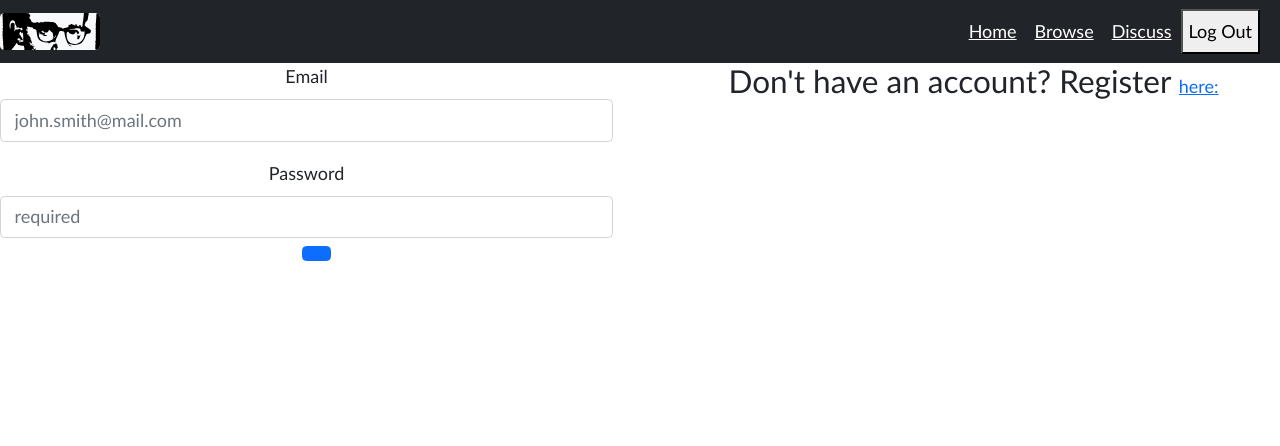
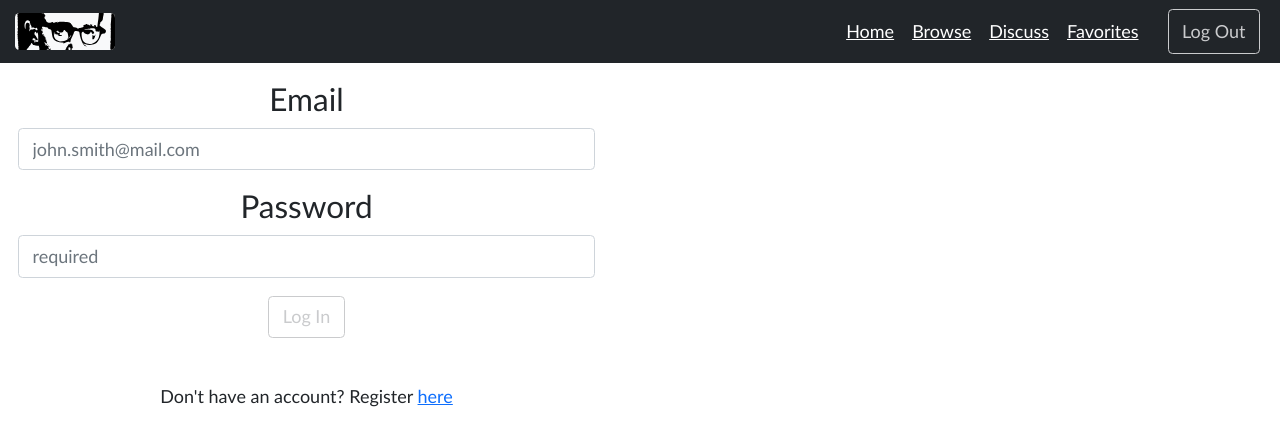
Before and after one commit to jessliuu/react-woody-allen, a React (Create React App) app: page /login in a window 1280 px wide. Shown: the top 446 px of the page. Built offline with nearby package versions, Linux system fonts and the light colour scheme; no server answers; sample sign-in values are in the browser's storage.

Commit message:
firestore db

```diff
--- a/src/App.js
+++ b/src/App.js
@@ -7,6 +7,7 @@ import LogIn from "./Views/LogIn.js";
 import NoMatch from "./Views/NoMatch.js";
 import More from "./Views/More.js";
 import Register from "./Views/Register.js";
+import Favorites from "./Views/Favorites.js";
 import { MovieContextProvider } from "./Contexts/MovieContext";
 
 // import Movies from "./Components/Movies";
@@ -33,6 +34,14 @@ function App() {
                 </ProtectedRoute>
               }
             />
+            <Route
+              path="/favorites"
+              element={
+                <ProtectedRoute>
+                  <Favorites />
+                </ProtectedRoute>
+              }
+            />
             <Route path="/browse" element={<Browse />} />
             <Route path="/browse/:title" element={<More />} />
             <Route path="/login" element={<LogIn />} />
--- a/src/Components/Movie.js
+++ b/src/Components/Movie.js
@@ -45,7 +45,7 @@ function Movie(props) {
             {title} ({year}){<score vote={5} />}
           </Card.Title> */}
           <Likes />
-          <Score vote={vote} />
+          {/* <Score vote={vote} /> */}
         </Card>
       </Col>
     </>
--- a/src/Components/Navbar/Navbar.js
+++ b/src/Components/Navbar/Navbar.js
@@ -1,3 +1,4 @@
+import { Button } from "react-bootstrap";
 import React, { useContext } from "react";
 import { Navbar, NavDropdown, Nav, Container } from "react-bootstrap";
 import { Link } from "react-router-dom";
@@ -22,6 +23,7 @@ function Navigation() {
           height="max"
           className="d-inline-block align-top bg-light rounded"
           alt="logo"
+          style={{ marginLeft: 15 }}
         />
         {/* <Link> */}
         <Navbar.Toggle
@@ -45,15 +47,20 @@ function Navigation() {
             <Link to="/discuss" className="p-2" style={{ color: "white" }}>
               Discuss
             </Link>
+            {user && (
+              <Link to="/favorites" className="p-2" style={{ color: "white" }}>
+                Favorites
+              </Link>
+            )}
             {!user && (
               <Link to="/login" className="p-2" style={{ color: "white" }}>
                 Login
               </Link>
             )}
             {user && (
-              <button v onClick={logout}>
+              <Button variant="outline-light" onClick={logout}>
                 Log Out
-              </button>
+              </Button>
             )}
 
             {/* <NavDropdown
--- a/src/Contexts/AuthContext.js
+++ b/src/Contexts/AuthContext.js
@@ -13,6 +13,10 @@ export const AuthContext = createContext();
 export const AuthContextProvider = (props) => {
   const [user, setUser] = useState("");
 
+  const [errorfromReg, setErrorfromReg] = useState(null);
+
+  const [errorfromLogin, setErrorfromLogin] = useState(null);
+
   const redirectTo = useNavigate();
 
   const login = async (email, password) => {
@@ -25,11 +29,13 @@ export const AuthContextProvider = (props) => {
       console.log("userCredential", userCredential);
       setUser(userCredential.user);
       redirectTo("/");
+      setErrorfromLogin(null);
     } catch (error) {
       console.log(error);
       setUser(null);
       const errorCode = error.code;
       const errorMessage = error.message;
+      setErrorfromLogin(errorMessage);
     }
   };
 
@@ -44,20 +50,21 @@ export const AuthContextProvider = (props) => {
       console.log("userCredential", userCredential);
       setUser(userCredential.user);
       redirectTo("/");
+      setErrorfromReg(null);
     } catch (error) {
       console.log(error);
       setUser(null);
       const errorCode = error.code;
       const errorMessage = error.message;
-      // ..
+      setErrorfromReg(errorMessage);
     }
   };
 
   const checkIfLoggedIn = () => {
-    onAuthStateChanged(auth, (user) => {
-      if (user) {
-        const uid = user.uid;
-        setUser(user);
+    onAuthStateChanged(auth, (u) => {
+      if (u) {
+        const uid = u.uid;
+        setUser(u);
       } else {
         setUser(null);
       }
@@ -80,7 +87,17 @@ export const AuthContextProvider = (props) => {
   };
 
   return (
-    <AuthContext.Provider value={{ user, setUser, login, logout, register }}>
+    <AuthContext.Provider
+      value={{
+        user,
+        setUser,
+        errorfromReg,
+        errorfromLogin,
+        login,
+        logout,
+        register,
+      }}
+    >
       {props.children}
     </AuthContext.Provider>
   );
--- /dev/null
+++ b/src/Views/Favorites.js
@@ -0,0 +1,40 @@
+import { collection, getDocs } from "firebase/firestore";
+import React, { useState, useContext, useEffect } from "react";
+import { db } from "../config";
+import { AuthContext } from "../Contexts/AuthContext";
+
+function Favorites() {
+  const [favs, setFavs] = useState();
+  const { user } = useContext(AuthContext);
+
+  const getFavorites = async () => {
+    const querySnapshot = await getDocs(collection(db, "likes"));
+    const myFavs = [];
+
+    querySnapshot.forEach((doc) => {
+      if (user.email === doc.data().user) {
+        console.log(doc.data());
+        myFavs.push(doc.data());
+        setFavs(myFavs);
+      } else {
+        setFavs(null);
+      }
+    });
+  };
+
+  useEffect(() => {
+    getFavorites();
+  }, []);
+
+  return (
+    <div>
+      You have liked:
+      {favs &&
+        favs.map((fav) => {
+          return <p>{fav.favorites}</p>;
+        })}
+    </div>
+  );
+}
+
+export default Favorites;
--- a/src/Views/Home.js
+++ b/src/Views/Home.js
@@ -1,9 +1,13 @@
 import React from "react";
 
 import "./Home.css";
-import MyButton from "../Components/buttons/MyButton.js";
+import { Button } from "react-bootstrap";
+import { useNavigate } from "react-router-dom";
 
 function Home() {
+  const redirectTo = useNavigate();
+  const handleStartBrowsing = () => redirectTo("/browse");
+
   return (
     <div>
       <div className="home-container fluid">
@@ -17,7 +21,9 @@ function Home() {
           provident tempore maxime distinctio iure, nulla autem accusantium?
         </p>
         <p></p>
-        <MyButton message="Start browsing" />
+        <Button variant="outline-light" onClick={handleStartBrowsing}>
+          Start browsing
+        </Button>
       </div>
     </div>
   );
--- a/src/Views/LogIn.js
+++ b/src/Views/LogIn.js
@@ -8,6 +8,8 @@ import { useNavigate, Link } from "react-router-dom";
 function LogIn() {
   const [email, setEmail] = useState("");
   const [password, setPassword] = useState("");
+  const [error, setError] = useState(null);
+  const { errorfromLogin } = useContext(AuthContext);
 
   const handleEmailChange = (e) => {
     setEmail(e.target.value);
@@ -20,8 +22,12 @@ function LogIn() {
   const { login } = useContext(AuthContext);
   const handleLogin = (e) => {
     e.preventDefault();
-    login(email, password);
-    return <p>You have logged in</p>;
+    if (email.includes("@") && password.length > 5) {
+      login(email, password);
+      setError(null);
+    } else {
+      setError("Invalid login. Please try again.");
+    }
   };
 
   return (
@@ -29,10 +35,11 @@ function LogIn() {
       <Row className="gx-5 gy-2 " xs={1} md={2}>
         {/* <MyButton message={"Log in"} login={login} /> */}
 
-        {/* WHY DOESN'T MYBUTTON WORK BELOW?!?!?! */}
         <Form onSubmit={handleLogin}>
-          <Form.Group className="mb-3">
-            <Form.Label for="exampleEmail">Email</Form.Label>
+          <Form.Group className="m-3">
+            <Form.Label for="exampleEmail" className="h3">
+              Email
+            </Form.Label>
             <Form.Control
               type="email"
               name="email"
@@ -42,8 +49,10 @@ function LogIn() {
               onChange={handleEmailChange}
             />
           </Form.Group>
-          <Form.Group className="mb-3">
-            <Form.Label for="examplePassword">Password</Form.Label>
+          <Form.Group className="m-3">
+            <Form.Label for="examplePassword" className="h3">
+              Password
+            </Form.Label>
             <Form.Control
               type="password"
               name="password"
@@ -52,54 +61,20 @@ function LogIn() {
               placeholder="required"
               onChange={handlePasswordChange}
             />
-            <Button type="submit" message={"Log in"} />
+            <Button type="submit" variant="outline-light" className="m-3">
+              Log In
+            </Button>
           </Form.Group>
         </Form>
 
-        {/* {user ? (
-          <button v onClick={logout}>
-            Log Out
-          </button>
-        ) : (
-          <Form>
-            <Form.Group className="mb-3">
-              <Form.Label for="exampleEmail">Email</Form.Label>
-              <Form.Control
-                type="email"
-                name="email"
-                id="exampleEmail"
-                placeholder="john.smith@mail.com"
-              />
-            </Form.Group>
-            <Form.Group className="mb-3">
-              <Form.Label for="examplePassword">Password</Form.Label>
-              <Form.Control
-                type="password"
-                name="password"
-                id="examplePassword"
-                placeholder="required"
-              />
-              <MyButton message="Log in" login={login} />
-            </Form.Group>
-          </Form>
-        )} */}
-
         <div>
-          <h3>
-            Don't have an account? Register <Link to="/register">here:</Link>
-          </h3>
-          {/* <Form className="mx-3">
-            <Form.Group className="mb-3">
-              <Form.Label for="exampleEmail">Email</Form.Label>
-              <Form.Control
-                type="email"
-                name="email"
-                id="exampleEmail"
-                placeholder="john.smith@mail.com"
-              />
-            </Form.Group>
-          </Form>
-          <MyButton message="Register" /> */}
+          {error && <p>{error}</p>}
+          {errorfromLogin && <p>{errorfromLogin}</p>}
+        </div>
+        <div>
+          <p>
+            Don't have an account? Register <Link to="/register">here</Link>
+          </p>
         </div>
       </Row>
     </div>
--- a/src/Views/Register.js
+++ b/src/Views/Register.js
@@ -1,10 +1,12 @@
 import React, { useState, useContext } from "react";
-import { Form } from "react-bootstrap";
+import { Form, Button } from "react-bootstrap";
 import { AuthContext } from "../Contexts/AuthContext";
 
 function Register() {
   const [email, setEmail] = useState("");
   const [password, setPassword] = useState("");
+  const [error, setError] = useState(null);
+  const { errorfromReg } = useContext(AuthContext);
 
   const handleEmailChange = (e) => {
     setEmail(e.target.value);
@@ -17,12 +19,14 @@ function Register() {
   const { register } = useContext(AuthContext);
   const handleRegister = (e) => {
     e.preventDefault();
-    if (email.includes("@")) {
-      console.log("good");
+    console.log("email in register", email);
+    if (email.includes("@") && password.length > 5) {
+      // console.log("good");
       register(email, password);
+      setError(null);
     } else {
-      console.log("invalid");
-      // return <p>Invalid email or password.</p>;
+      // console.log("invalid");
+      setError("Invalid email or password");
     }
   };
 
@@ -31,7 +35,7 @@ function Register() {
       <h2>Register</h2>
 
       <Form onSubmit={handleRegister}>
-        <Form.Group className="mb-3">
+        <Form.Group className="m-3">
           <Form.Label for="exampleEmail">Email</Form.Label>
           <Form.Control
             type="email"
@@ -42,7 +46,7 @@ function Register() {
             value={email}
           />
         </Form.Group>
-        <Form.Group className="mb-3">
+        <Form.Group className="m-3">
           <Form.Label for="examplePassword">Password</Form.Label>
           <Form.Control
             type="password"
@@ -53,8 +57,14 @@ function Register() {
             value={password}
           />
         </Form.Group>
-        <button type="submit">Sign me up!</button>
+        <Button type="submit" variant="outline-light" className="m-3">
+          Sign me up!
+        </Button>
       </Form>
+      <div>
+        {error && <p>{error}</p>}
+        {errorfromReg && <p>{errorfromReg}</p>}
+      </div>
     </div>
   );
 }
--- a/src/config.js
+++ b/src/config.js
@@ -1,6 +1,7 @@
 // Import the functions you need from the SDKs you need
 import { initializeApp } from "firebase/app";
 import { getAuth } from "firebase/auth";
+import { getFirestore } from "firebase/firestore";
 // TODO: Add SDKs for Firebase products that you want to use
 // https://firebase.google.com/docs/web/setup#available-libraries
 
@@ -18,3 +19,4 @@ console.log(process.env.REACT_APP_APIKEY);
 // Initialize Firebase
 export const app = initializeApp(firebaseConfig);
 export const auth = getAuth(app);
+export const db = getFirestore(app);
```
Also changed, not shown: src/Views/Discuss.js (+31 -4 lines), src/Views/More.js (+14 -3 lines), src/Views/Chat.js (added).
